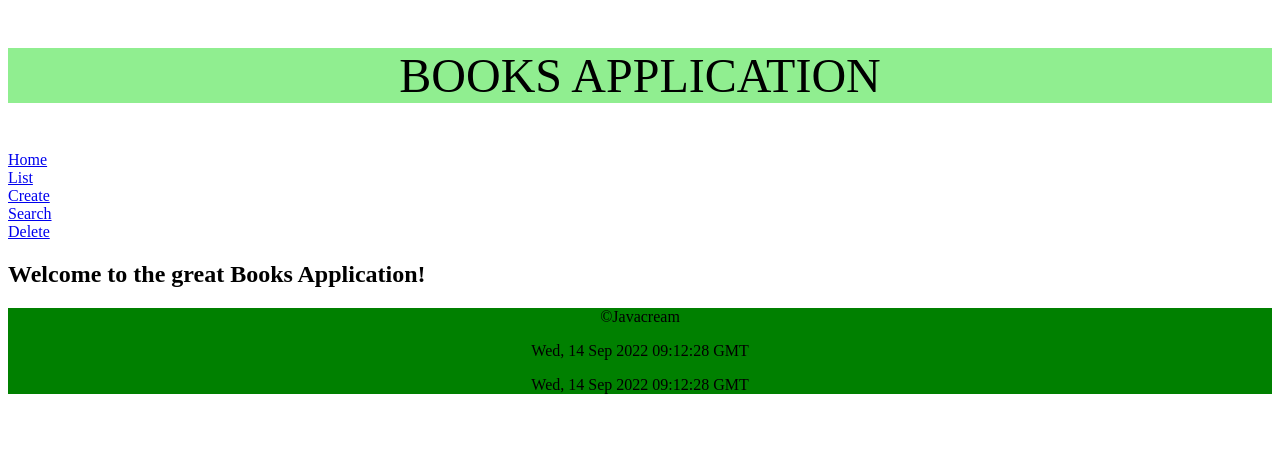
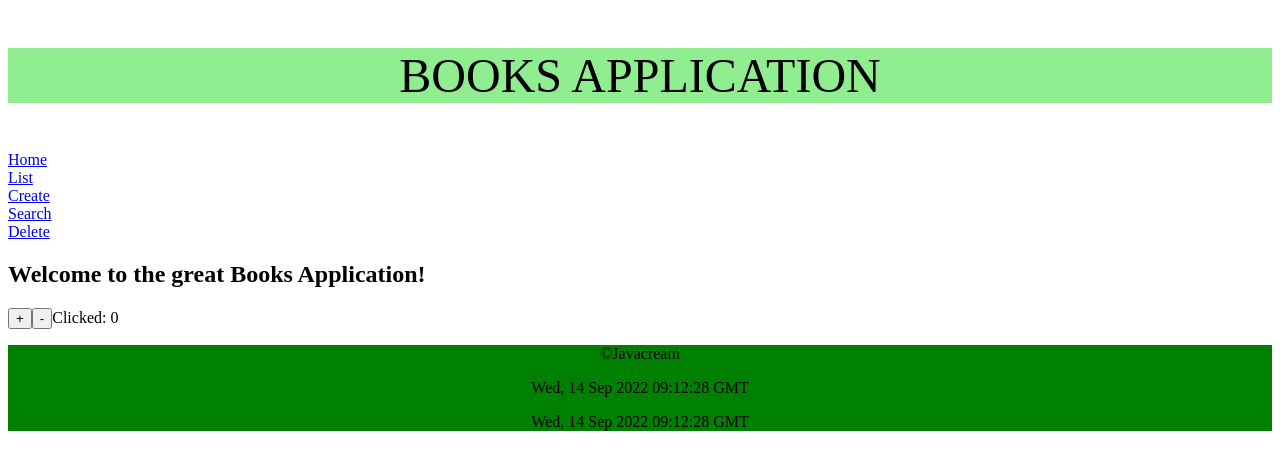
Before and after one commit to Javacream/org.javacream.training.react, a React (Create React App) app in the folder training/: page / in a window 1280 px wide. Shown: the top 470 px of the page. Built offline with nearby package versions, Linux system fonts and the light colour scheme; no server answers.

Commit message:
add redux component

```diff
--- a/training/src/books/components/Content.js
+++ b/training/src/books/components/Content.js
@@ -6,6 +6,7 @@ import {BrowserRouter} from 'react-router-dom'
 import {Routes, Route} from 'react-router'
 import BookDeleteComponent from "./BookDeleteComponent";
 import HomeComponent from "./HomeComponent";
+import CounterComponent from "../../demo/redux/components/CounterComponent";
 export default function Content(){
     return (
         <>
@@ -18,6 +19,7 @@ export default function Content(){
                 <Route path='/create' element={<BookCreateComponent></BookCreateComponent>}></Route>
                 <Route path='/delete' element={<BookDeleteComponent></BookDeleteComponent>}></Route>
             </Routes>
+            <CounterComponent></CounterComponent>
         </BrowserRouter>
         </>
     )
--- /dev/null
+++ b/training/src/demo/redux/components/CounterComponent.js
@@ -0,0 +1,19 @@
+import { store } from "../../../books/ApplicationContext";
+import {useEffect, useState} from 'react'
+import {increment, decrement} from '../CounterSlice'
+export default function CounterComponent(){
+    const [value, updateValue] = useState(0);
+    const updateComponent = () => {
+        const state = store.getState()
+        updateValue(state.counter.value)
+    }
+
+    useEffect( () => store.subscribe(updateComponent))
+    return (
+        <>
+            <button id="increment" onClick={() => store.dispatch(increment())}>+</button>
+            <button id="decrement" onClick={() => store.dispatch(decrement())}>-</button>
+            Clicked: <span id="value">{value}</span>
+        </>
+    )
+}
```
